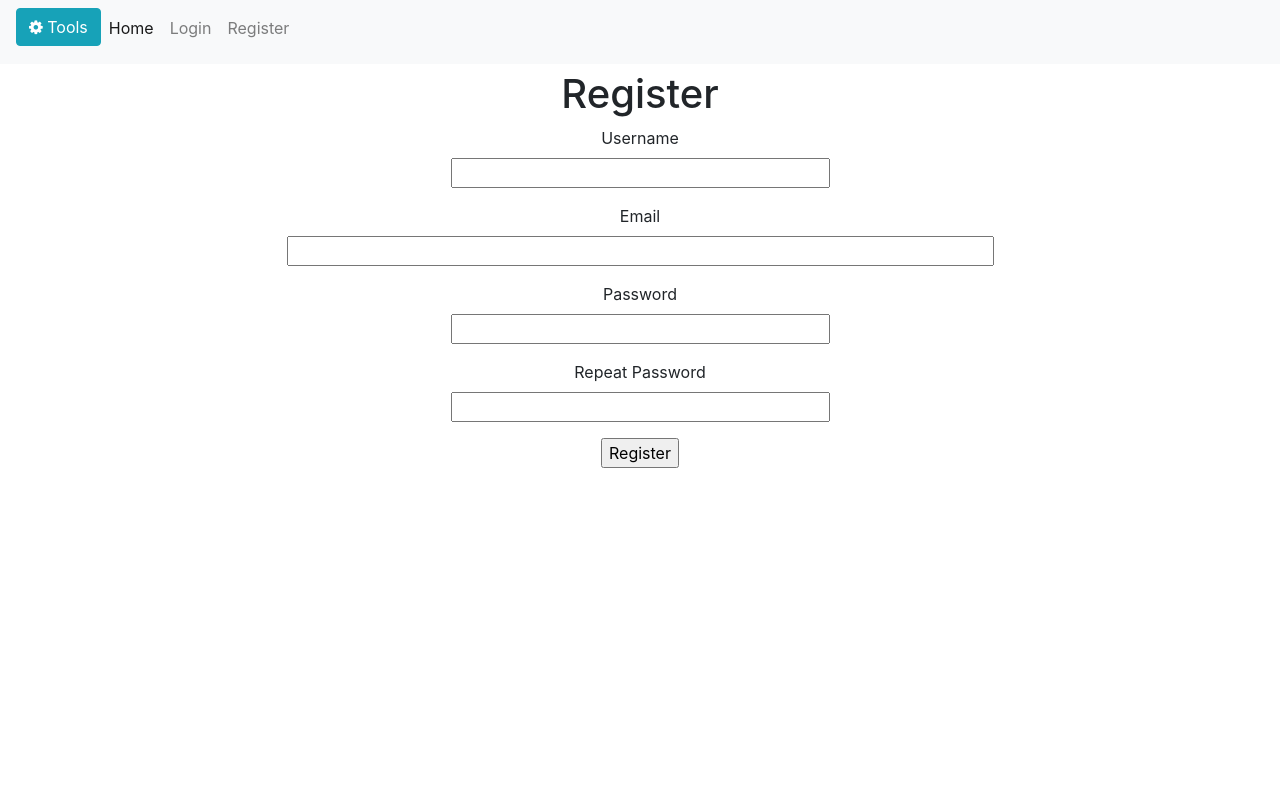
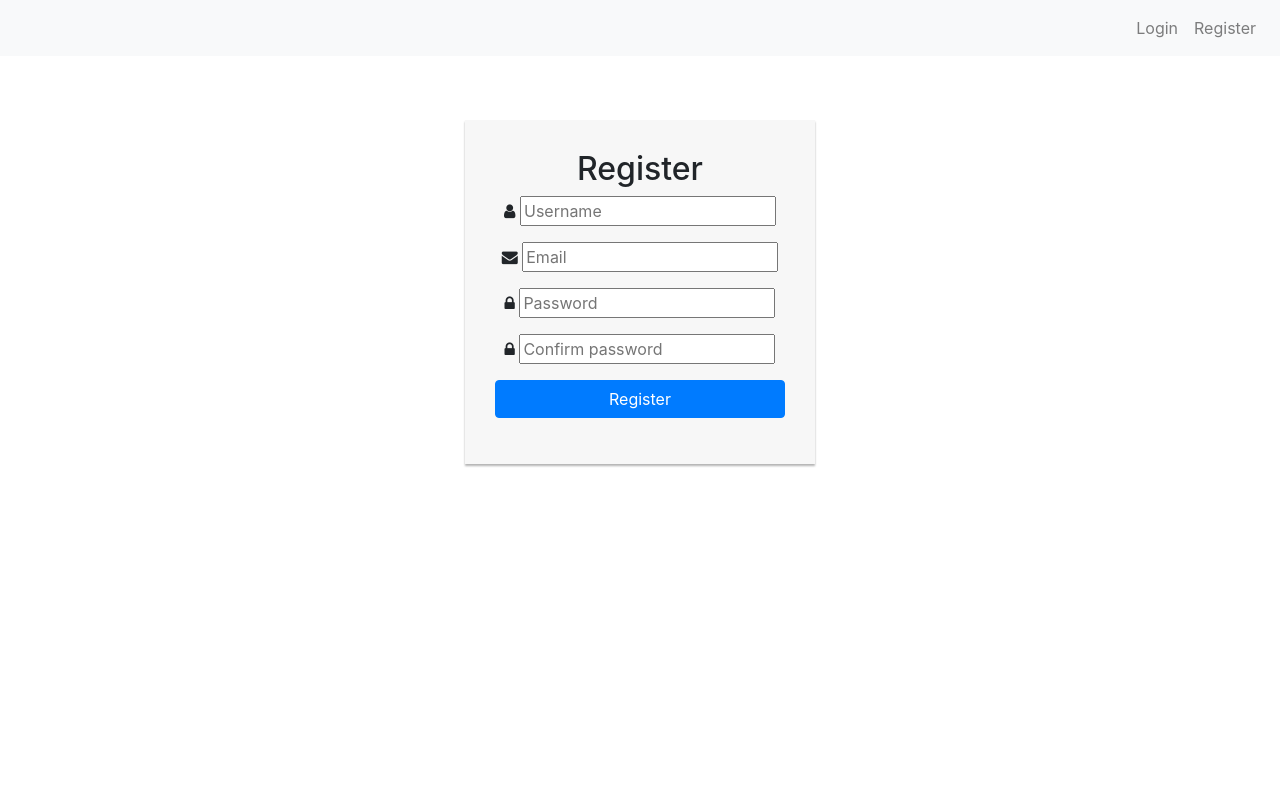
Before and after one commit to jandra047/data_annotation, a Flask app: page /register in a window 1280 px wide. Run offline with Flask 2, Linux system fonts and the light colour scheme; some libraries are stand-ins or nearby versions.

Commit message:
Login and register forms

```diff
--- a/app/forms.py
+++ b/app/forms.py
@@ -4,17 +4,16 @@ from wtforms.validators import ValidationError, DataRequired, Email, EqualTo
 from app.models import User
 
 class LoginForm(FlaskForm):
-	username = StringField('Username', validators=[DataRequired()])
-	password = PasswordField('Password', validators=[DataRequired()])
+	username = StringField('Username', validators=[DataRequired()], render_kw={'placeholder': 'Username'})
+	password = PasswordField('Password', validators=[DataRequired()], render_kw={'placeholder': 'Password'})
 	remember_me = BooleanField('Remember Me')
 	submit = SubmitField('Sign In')
 
 class RegistrationForm(FlaskForm):
-	username = StringField('Username', validators=[DataRequired()])
-	email = StringField('Email', validators=[DataRequired(), Email()])
-	password = PasswordField('Password', validators=[DataRequired()])
-	password2 = PasswordField(
-		'Repeat Password', validators=[DataRequired(), EqualTo('password')])
+	username = StringField('Username', validators=[DataRequired()], render_kw={'placeholder': 'Username'})
+	email = StringField('Email', validators=[DataRequired(), Email()], render_kw={'placeholder': 'Email'})
+	password = PasswordField('Password', validators=[DataRequired()], render_kw={'placeholder': 'Password'})
+	password2 = PasswordField('Repeat Password', validators=[DataRequired(), EqualTo('password')], render_kw={'placeholder': 'Confirm password'})
 	submit = SubmitField('Register')
 
 	def validate_username(self, username):
--- a/app/static/css/styles.css
+++ b/app/static/css/styles.css
@@ -24,13 +24,14 @@
 	align-self: flex-end;
 }
 .outsideWrapper{
+	height: auto;
 	display: inline-block;
 	position: relative;
 	text-align:center;
 	margin: 15px;
-	border-style: solid;
+	/*border-style: solid;
 	border-width: 2px;
-	border-color: red;
+	border-color: red;*/
 	}
 .insideWrapper{
 	width:100%;
@@ -49,6 +50,13 @@
 	position:absolute; top:0px; left:0px;
 }
 
+#loadingSpinner {
+	display: none;
+}
+
+#logout-icon {
+	font-size: 30px;
+}
 #navbar {
 	position: fixed;
 	overflow: hidden;
@@ -56,6 +64,10 @@
 	width: 100%;
 }
 #content {
+	display: flex;
+	justify-content: flex-start;
+	flex-direction: column;
+	align-content: center;
 	margin-top: 70px;
 	margin-left: 0px;
 	max-width: 2000px;
@@ -64,12 +76,28 @@
 	overflow: auto;
 }
 
-.btn {
-	margin-bottom: 10px;
-}
 
 body {
 	overflow-x: hidden;
+}
+
+.login-form, .register-form{
+	width: 350px;
+	margin: 50px auto;
+}
+
+.login-form form {
+	margin-bottom: 15px;
+	background: #f7f7f7;
+	box-shadow: 0px 2px 2px rgba(0, 0, 0, 0.3);
+	padding: 30px;
+}
+
+.register-form form {
+	margin-bottom: 15px;
+	background: #f7f7f7;
+	box-shadow: 0px 2px 2px rgba(0, 0, 0, 0.3);
+	padding: 30px;
 }
 
 .wrapper {
@@ -78,12 +106,17 @@ body {
 	height: 100vh;
 }
 
+#calculateSegments {
+	margin: 15px;
+}
+
 #sidebar {
 	display: flex;
 	flex-direction: column;
+	justify-content: space-between;
 	min-width: 250px;
 	max-width: 250px;
-	height: 50%;
+	height: 480px;
 	flex: 0 0 auto;
 	align-self: center;
 	margin-left: -250px;
--- a/app/static/js/posting.js
+++ b/app/static/js/posting.js
@@ -42,10 +42,11 @@ function sender(context) {
 			switch (this.status) {
 				case 200:
 					window.location = response
-					//console.log(response);
 					break;
 				case 201:
 					segments = response;
+					var loadingSpinner = document.getElementById('loadingSpinner');
+					loadingSpinner.style.display = 'none';
 					break;
 				case 400:
 					console.log(response);
--- a/app/templates/base.html
+++ b/app/templates/base.html
@@ -2,7 +2,6 @@
 <html>
 	<head>
 		<link rel="stylesheet" href="https://stackpath.bootstrapcdn.com/bootstrap/4.4.1/css/bootstrap.min.css" integrity="sha384-Vkoo8x4CGsO3+Hhxv8T/Q5PaXtkKtu6ug5TOeNV6gBiFeWPGFN9MuhOf23Q9Ifjh" crossorigin="anonymous">
-		<!-- <link rel="stylesheet" href="https://maxcdn.bootstrapcdn.com/bootstrap/3.3.7/css/bootstrap.min.css"> -->
 		<link rel="stylesheet" type="text/css" href="{{ url_for('static', filename='css/styles.css') }}">
 		<script src="https://code.jquery.com/jquery-2.1.4.min.js"></script>
 		<link rel="stylesheet" type="text/css" href="https://cdnjs.cloudflare.com/ajax/libs/bootstrap-slider/10.6.2/css/bootstrap-slider.min.css">
@@ -19,14 +18,17 @@
 			</button>
 
 			<div class="collapse navbar-collapse" id="navbarSupportedContent">
+				{% if img %}
 				<ul class="navbar-nav mr-auto">
 					<li> <button type="button" id="sidebarCollapse" class="btn btn-info"><i class="fa fa-cog"></i><span> Tools</span></button></li>
-					<li class="nav-item active"><a class='nav-link' href="{{ url_for('index') }}">Home</a></li>
+				</ul>
+				{% endif %}
+				<ul class="navbar-nav ml-auto">
 					{% if current_user.is_anonymous %}
 						<li class="nav-item"><a class="nav-link" href="{{ url_for('login') }}">Login</a></li>
 						<li class="nav-item"><a class='nav-link' href="{{ url_for('register') }}">Register</a></li>
 					{% else %}
-						<li class="nav-item"><a class="nav-link" href="{{ url_for('logout') }}">Logout</a></li>
+						<li class="nav-item"><a class="nav-link" href="{{ url_for('logout') }}"><i id="logout-icon" class="fa fa-sign-out" aria-hidden="true"></i></a></li>
 					{% endif %}
 				</ul>
 			</div>
@@ -44,11 +46,11 @@
 				{% with messages = get_flashed_messages() %}
 					{% if messages %}
 						<div class="alert alert-info" role="alert">
-							<ul>
+
 								{% for message in messages %}
-								<li>{{ message }}</li>
+									{{ message }}
 								{% endfor %}
-							</ul>
+
 						</div>
 					{% endif %}
 				{% endwith %}
--- a/app/templates/register.html
+++ b/app/templates/register.html
@@ -1,37 +1,77 @@
 {% extends "base.html" %}
 
 {% block content %}
-    <h1>Register</h1>
-    <form action="" method="post">
+
+
+
+<div class="register-form">
+	<form action="" method="post" novalidate>
+		{{ form.hidden_tag() }}
+		<h2 class="text-center">Register</h2>
+		<div class="form-group">
+			<i class="fa fa-user"></i>
+			{{ form.username }}<br>
+			{% for error in form.username.errors %}
+			<span style="color: red;">[{{ error }}]</span>
+			{% endfor %}
+		</div>
+		<div class="form-group">
+			<i class="fa fa-envelope"></i>
+			{{ form.email }}<br>
+			{% for error in form.email.errors %}
+			<span style="color: red;">[{{ error }}]</span>
+			{% endfor %}
+		</div>
+		<div class="form-group">
+			<i class="fa fa-lock"></i>
+			{{ form.password }}<br>
+			{% for error in form.password.errors %}
+				<span style="color: red;">[{{ error }}]</span>
+			{% endfor %}
+		</div>
+		<div class="form-group">
+			<i class="fa fa-lock"></i>
+			{{ form.password2 }}<br>
+			{% for error in form.password2.errors %}
+			<span style="color: red;">[{{ error }}]</span>
+			{% endfor %}
+		</div>
+		<div class="form-group">
+
+			<button id="submit" type="submit" class="btn btn-primary btn-block">Register</button>
+		</div>
+	</form>
+</div>
+
+<!-- 	<form action="" method="post">
 		{{ form.hidden_tag() }}
 		<p>
-            {{ form.username.label }}<br>
+			<i class="fa fa-user"></i>
 			{{ form.username(size=32) }}<br>
 			{% for error in form.username.errors %}
 			<span style="color: red;">[{{ error }}]</span>
 			{% endfor %}
 		</p>
 		<p>
-            {{ form.email.label }}<br>
+			<i class="fa fa-envelope"></i>
 			{{ form.email(size=64) }}<br>
 			{% for error in form.email.errors %}
 			<span style="color: red;">[{{ error }}]</span>
 			{% endfor %}
 		</p>
 		<p>
-            {{ form.password.label }}<br>
+			<i class="fa fa-lock"></i>
 			{{ form.password(size=32) }}<br>
 			{% for error in form.password.errors %}
 			<span style="color: red;">[{{ error }}]</span>
 			{% endfor %}
 		</p>
 		<p>
-            {{ form.password2.label }}<br>
 			{{ form.password2(size=32) }}<br>
 			{% for error in form.password2.errors %}
 			<span style="color: red;">[{{ error }}]</span>
 			{% endfor %}
 		</p>
 		<p>{{ form.submit() }}</p>
-    </form>
+	</form> -->
 {% endblock %}
```
Also changed, not shown: app/static/js/script.js (+23 -6 lines), app/templates/index.html (+14 -12 lines), app/templates/login.html (+37 -4 lines). Lines whose indentation alone changed are shown as unchanged.
